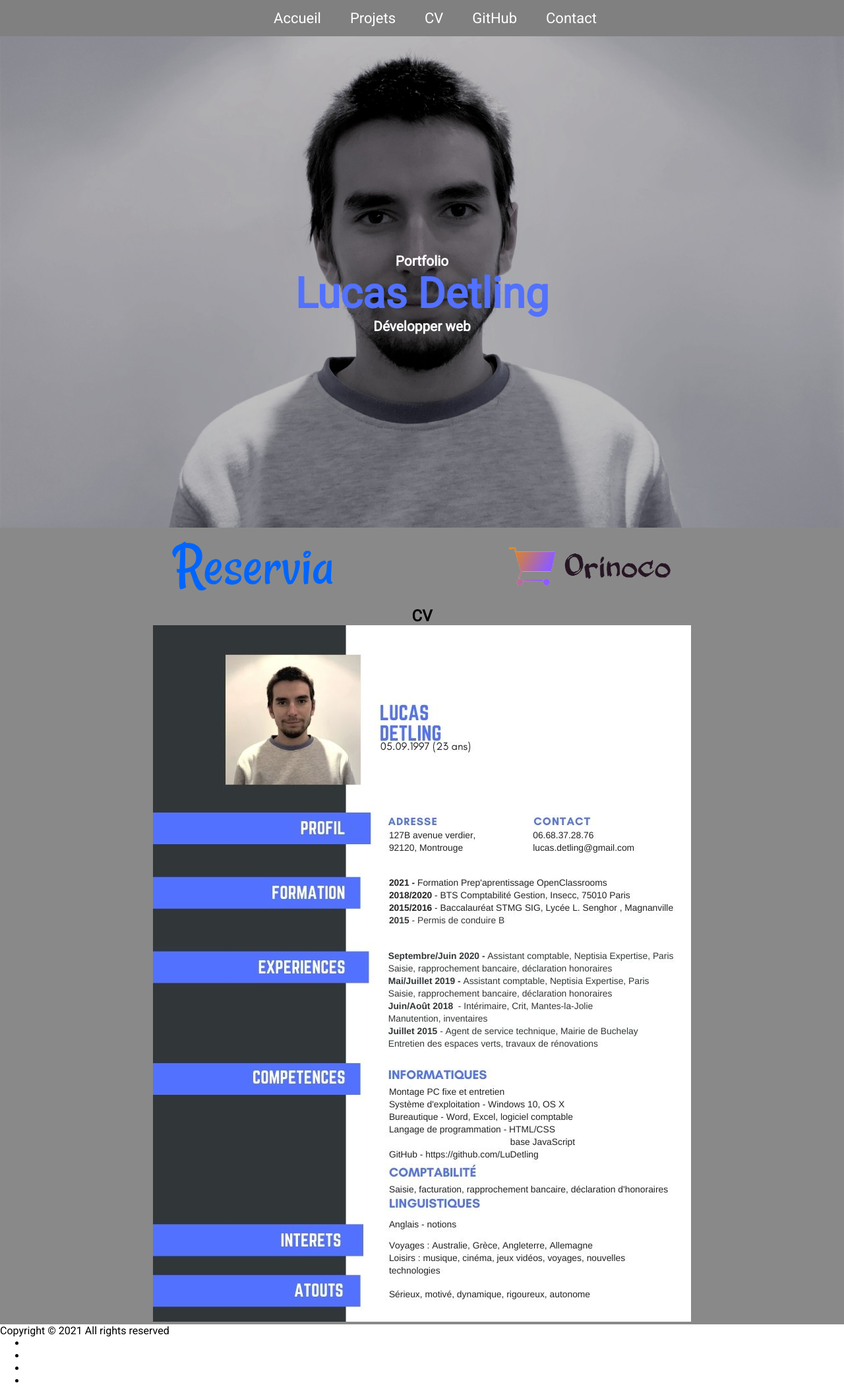
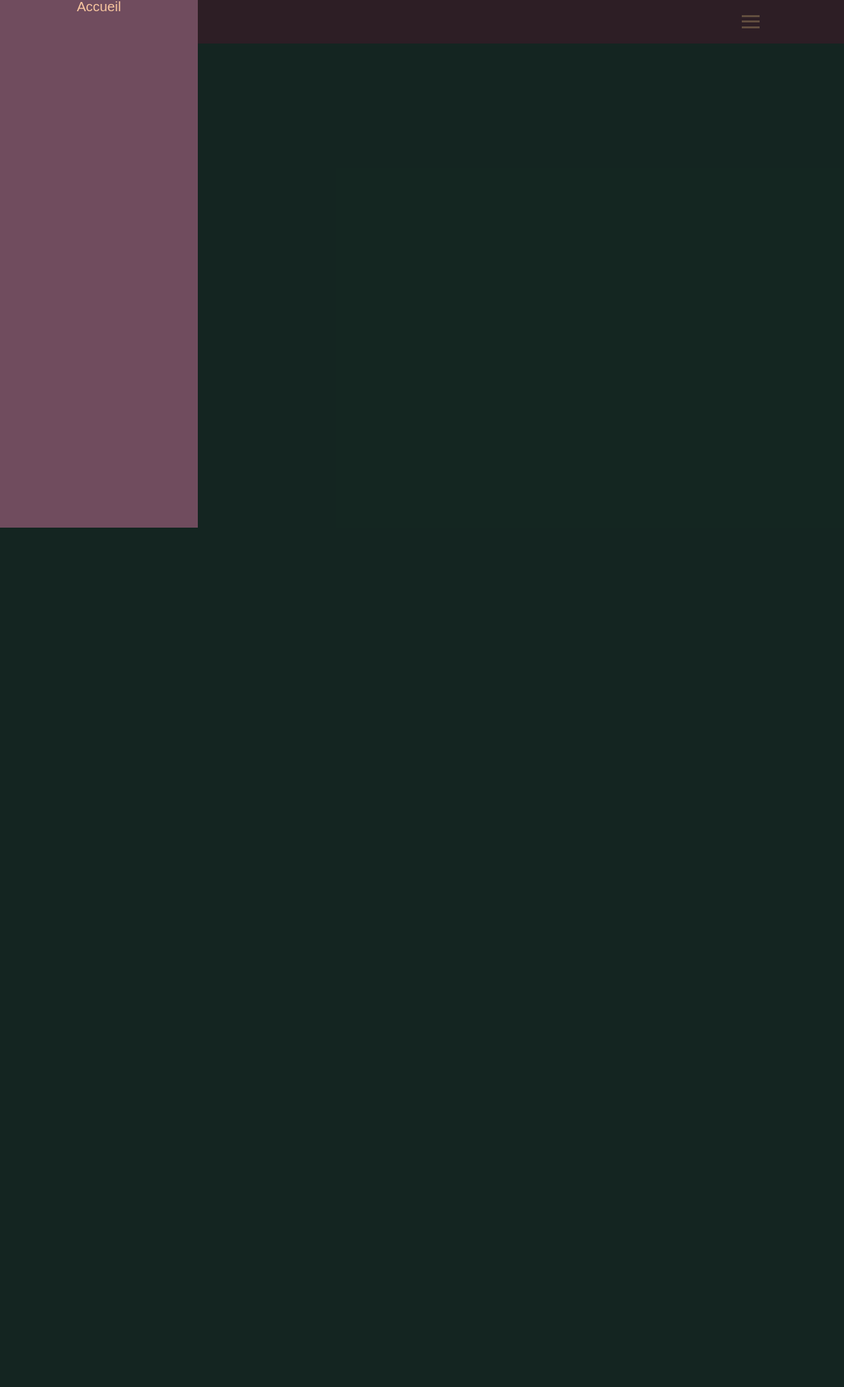
Before and after one commit to LuDetling/Portfolio, a PHP site: page / in a window 1280 px wide. Shown: the whole page at 66% size. After the commit the page ends 800 px from the top, so only its background shows below. Run offline with PHP 8.4, Linux system fonts and the light colour scheme.

Commit message:
mise en place + navbar

```diff
--- a/css/style.css
+++ b/css/style.css
@@ -1,83 +1,160 @@
-* {
-    font-family: "roboto", sans-serif;
-    margin: 0;
+/* http://meyerweb.com/eric/tools/css/reset/
+   v2.0 | 20110126
+   License: none (public domain)
+*/
+html, body, div, span, applet, object, iframe,
+h1, h2, h3, h4, h5, h6, p, blockquote, pre,
+a, abbr, acronym, address, big, cite, code,
+del, dfn, em, img, ins, kbd, q, s, samp,
+small, strike, strong, sub, sup, tt, var,
+b, u, i, center,
+dl, dt, dd, ol, ul, li,
+fieldset, form, label, legend,
+table, caption, tbody, tfoot, thead, tr, th, td,
+article, aside, canvas, details, embed,
+figure, figcaption, footer, header, hgroup,
+menu, nav, output, ruby, section, summary,
+time, mark, audio, video {
+  margin: 0;
+  padding: 0;
+  border: 0;
+  font-size: 100%;
+  font: inherit;
+  vertical-align: baseline;
 }
 
-/* HEADER */
-
-.header {
-    position: fixed;
-    z-index: 100;
-    width: 100%;
-    text-align: center;
-    color: #ffffff;
-    padding: 15px 0;
-    transition: 1.5s;
+/* HTML5 display-role reset for older browsers */
+article, aside, details, figcaption, figure,
+footer, header, hgroup, menu, nav, section {
+  display: block;
 }
 
-.backgroundHeader {
-    background: #808080;
-    color: #ffffff;
+body {
+  line-height: 1;
 }
 
-.header a {
-    color: inherit;
-    text-decoration: none;
+ol, ul {
+  list-style: none;
 }
 
-.navigation a {
-    margin-left: 40px;
-    font-size: 22px;
+blockquote, q {
+  quotes: none;
 }
 
-/* MAIN */
-
-main {
-    background: #898989;
+blockquote:before, blockquote:after,
+q:before, q:after {
+  content: "";
+  content: none;
 }
 
-/* PRESENTATION */
-
-.presentation {
-    background: url("../img/IMG_0124noir.jpg") center / cover no-repeat fixed;
-    height: 100vh;
+table {
+  border-collapse: collapse;
+  border-spacing: 0;
 }
 
-.description {
-    text-align: center;
-    color: #ffffff;
-    padding-top: 30%;
+nav {
+  color: #f7c59f;
+  background-color: #704c5e;
+  padding: 0.6rem 0;
+}
+nav .content {
+  width: 80%;
+  margin: auto;
+  display: flex;
+  align-items: center;
+  justify-content: space-between;
+}
+nav .content .logo {
+  font-size: 1.3rem;
+  color: #f7c59f;
+  display: block;
+  width: fit-content;
+  text-decoration: none;
+}
+nav .content .logo p {
+  transition: 0.3s;
+}
+nav .content .logo p:last-child {
+  margin: 0px;
+  padding-top: 0.3rem;
+}
+nav .content .logo:hover p:last-child {
+  margin-left: 1rem;
+}
+nav .content .burger-menu {
+  position: relative;
+  width: 27px;
+  height: 19px;
+}
+nav .content .burger-menu .hamburger {
+  background-color: #f7c59f;
+  transition: 0.3s ease-in-out;
+  width: 100%;
+  height: 3px;
+  position: absolute;
+}
+nav .content .burger-menu .menu-mid {
+  top: 8px;
+}
+nav .content .burger-menu .menu-top {
+  top: 0;
+}
+nav .content .burger-menu .menu-bottom {
+  top: 17px;
+}
+nav .content .burger-menu:hover .menu-top, nav .content .burger-menu:focus .menu-top {
+  transform: rotate(45deg);
+  top: 8px;
+}
+nav .content .burger-menu:hover .menu-mid, nav .content .burger-menu:focus .menu-mid {
+  transform: rotate(-180deg);
+  opacity: 0;
+}
+nav .content .burger-menu:hover .menu-bottom, nav .content .burger-menu:focus .menu-bottom {
+  transform: rotate(-45deg);
+  top: 8px;
+}
+nav .menu-background-close {
+  transition: 0.5s ease-in;
+  width: 0;
+  height: 100vh;
+  overflow: hidden;
+  position: absolute;
+  top: 0;
+  left: 0;
+}
+nav .menu-background-close .menu {
+  position: absolute;
+  top: 0;
+  z-index: 2;
+  width: 300px;
+  background-color: #704c5e;
+  height: 100%;
+}
+nav .menu-background-close .menu a {
+  color: #f7c59f;
+  text-decoration: none;
+  font-size: 1.3rem;
+  display: block;
+  text-align: center;
+  width: 100%;
+}
+nav .menu-background-close .background {
+  width: 100%;
+  position: absolute;
+  top: 0;
+  right: 0;
+  height: 100%;
+  background-color: rgba(0, 0, 0, 0.6);
+}
+nav .menu-background-open {
+  width: 100vw;
 }
 
-.description h3 {
-    font-size: 1.3rem;
+body {
+  background-color: #315e52;
+  font-family: Arial, Helvetica, sans-serif;
+  overflow-x: hidden;
 }
 
-.description h1 {
-    font-size: 4rem;
-    color: #5271ff;
-}
-
-
-/* CV */
-
-.cv {
-    width: 100%;
-    text-align: center;
-}
-
-/* VITRINE */
-
-.vitrine {
-    display: flex;
-    align-items: center;
-    justify-content: space-around;
-    width: 80%;
-    margin: auto;
-}
-
-.vitrine img {
-    width: 250px;
-}
-
-/* FOOTER */
+/*# sourceMappingURL=style.css.map */
--- a/index.html
+++ b/index.html
@@ -1,68 +1,32 @@
 <!DOCTYPE html>
-<html lang="fr">
-
-<head>
-    <meta charset="UTF-8">
-    <meta http-equiv="X-UA-Compatible" content="IE=edge">
-    <meta name="viewport" content="width=device-width, initial-scale=1.0">
-    <link rel="stylesheet" href="css/style.css">
-    <link rel="preconnect" href="https://fonts.gstatic.com">
-    <link href="https://fonts.googleapis.com/css2?family=Roboto&display=swap" rel="stylesheet">
-    <title>Portfolio Lucas Detling</title>
-</head>
-
-<body>
-
-    <!-- HEADER -->
-
-    <header class="header">
-        <nav class="navigation">
-            <a href="index.html">Accueil</a>
-            <a href="#projets">Projets</a>
-            <a href="#cv">CV</a>
-            <a href="#">GitHub</a>
-            <a href="#">Contact</a>
-        </nav>
-    </header>
-
-    <!-- PRESENTATION -->
-
-    <div class="presentation">
-        <div class="description">
-            <h3>Portfolio</h3>
-            <h1>Lucas Detling</h1>
-            <h3>Développer web</h3>
+<html lang="en">
+  <head>
+    <meta charset="UTF-8" />
+    <meta http-equiv="X-UA-Compatible" content="IE=edge" />
+    <meta name="viewport" content="width=device-width, initial-scale=1.0" />
+    <link rel="stylesheet" href="css/style.css" />
+    <title>Portfolio</title>
+  </head>
+  <body>
+    <nav>
+      <div class="content">
+        <a href="#" class="logo">
+          <p>Lucas</p>
+          <p>Detling</p>
+        </a>
+        <a href="#" class="burger-menu">
+          <div class="hamburger menu-top"></div>
+          <div class="hamburger menu-mid"></div>
+          <div class="hamburger menu-bottom"></div>
+        </a>
+      </div>
+      <div class="menu-background-open menu-background-close">
+        <div class="menu">
+          <a href="#">Accueil</a>
         </div>
-    </div>
-
-    <main>
-
-        <!-- VITRINE -->
-
-        <article class="vitrine" id="projets">
-            <a href="https://ludetling.github.io/LucasDetling_2_22022021/" target="_blank"><img src="img/Reservia.svg" alt=""></a>
-            <a href="#"><img src="img/orinoco.png" alt=""></a>
-        </article>
-
-
-        <!-- CV -->
-
-        <article class="cv" id="cv">
-            <h1>CV</h1>
-            <a href="img/Copie de lucasdetling.pdf" target="_blank"><img src="img/CV.jpg" alt=""></a>
-        </article>
-
-
-    </main>
-    <footer class="footer">
-        <p>Copyright © 2021 All rights reserved</p>
-        <ul>
-            <li></li>
-            <li></li>
-            <li></li>
-            <li></li>
-        </ul>
-    </footer>
-</body>
-<script src="js/app.js"></script>
+        <div class="background"></div>
+      </div>
+    </nav>
+  </body>
+  <script type="text/javascript" src="js/app.js"></script>
 </html>
--- a/js/app.js
+++ b/js/app.js
@@ -1,18 +1,20 @@
-const header = document.querySelector(".header");
-console.log(header.classList);
-window.addEventListener("scroll", (e) => {
+const backgroundClose = document.querySelector(".menu-background-close");
 
-    // console.log(window.innerHeight);
-    // console.log(window.scrollY);
-    // console.log(document.body.offsetHeight);
+const closeMenu = () => {
+  const background = document.querySelector(
+    ".menu-background-close .background"
+  );
+  background.addEventListener("click", (e) => {
+    backgroundClose.classList.remove("menu-background-open");
+  });
+};
 
-    scrollValue = (window.innerHeight + window.scrollY) / (document.body.offsetHeight)
+const openMenu = () => {
+  const hamburger = document.querySelector(".burger-menu");
+  hamburger.addEventListener("click", (e) => {
+    backgroundClose.classList.add("menu-background-open");
+  });
+};
 
-    if(scrollValue > 0.54){
-        header.classList.add("backgroundHeader");
-    } else {
-        header.classList.remove("backgroundHeader")
-    }
-
-    console.log(scrollValue);
-})
+closeMenu();
+openMenu();
--- /dev/null
+++ b/scss/colors.scss
@@ -0,0 +1,3 @@
+$primary: #315e52;
+$secondary: #704c5e;
+$tertiairy: #f7c59f;
--- /dev/null
+++ b/scss/navbar.scss
@@ -0,0 +1,103 @@
+nav {
+  color: $tertiairy;
+  background-color: $secondary;
+  padding: 0.6rem 0;
+  .content {
+    width: 80%;
+    margin: auto;
+    display: flex;
+    align-items: center;
+    justify-content: space-between;
+    .logo {
+      font-size: 1.3rem;
+      color: $tertiairy;
+      display: block;
+      width: fit-content;
+      text-decoration: none;
+      p {
+        transition: 0.3s;
+      }
+      p:last-child {
+        margin: 0px;
+        padding-top: 0.3rem;
+      }
+      &:hover {
+        p:last-child {
+          margin-left: 1rem;
+        }
+      }
+    }
+    .burger-menu {
+      position: relative;
+      width: 27px;
+      height: 19px;
+      .hamburger {
+        background-color: $tertiairy;
+        transition: 0.3s ease-in-out;
+        width: 100%;
+        height: 3px;
+        position: absolute;
+      }
+      .menu-mid {
+        top: 8px;
+      }
+      .menu-top {
+        top: 0;
+      }
+      .menu-bottom {
+        top: 17px;
+      }
+      &:hover,
+      &:focus {
+        .menu-top {
+          transform: rotate(45deg);
+          top: 8px;
+        }
+        .menu-mid {
+          transform: rotate(-180deg);
+          opacity: 0;
+        }
+        .menu-bottom {
+          transform: rotate(-45deg);
+          top: 8px;
+        }
+      }
+    }
+  }
+  .menu-background-close {
+    transition: 0.5s ease-in;
+    width: 0;
+    height: 100vh;
+    overflow: hidden;
+    position: absolute;
+    top: 0;
+    left: 0;
+    .menu {
+      position: absolute;
+      top: 0;
+      z-index: 2;
+      width: 300px;
+      background-color: $secondary;
+      height: 100%;
+      a {
+        color: $tertiairy;
+        text-decoration: none;
+        font-size: 1.3rem;
+        display: block;
+        text-align: center;
+        width: 100%;
+      }
+    }
+    .background {
+      width: 100%;
+      position: absolute;
+      top: 0;
+      right: 0;
+      height: 100%;
+      background-color: rgba($color: #000000, $alpha: 0.6);
+    }
+  }
+  .menu-background-open {
+    width: 100vw;
+  }
+}
--- /dev/null
+++ b/scss/reset.scss
@@ -0,0 +1,48 @@
+/* http://meyerweb.com/eric/tools/css/reset/
+   v2.0 | 20110126
+   License: none (public domain)
+*/
+
+html, body, div, span, applet, object, iframe,
+h1, h2, h3, h4, h5, h6, p, blockquote, pre,
+a, abbr, acronym, address, big, cite, code,
+del, dfn, em, img, ins, kbd, q, s, samp,
+small, strike, strong, sub, sup, tt, var,
+b, u, i, center,
+dl, dt, dd, ol, ul, li,
+fieldset, form, label, legend,
+table, caption, tbody, tfoot, thead, tr, th, td,
+article, aside, canvas, details, embed,
+figure, figcaption, footer, header, hgroup,
+menu, nav, output, ruby, section, summary,
+time, mark, audio, video {
+	margin: 0;
+	padding: 0;
+	border: 0;
+	font-size: 100%;
+	font: inherit;
+	vertical-align: baseline;
+}
+/* HTML5 display-role reset for older browsers */
+article, aside, details, figcaption, figure,
+footer, header, hgroup, menu, nav, section {
+	display: block;
+}
+body {
+	line-height: 1;
+}
+ol, ul {
+	list-style: none;
+}
+blockquote, q {
+	quotes: none;
+}
+blockquote:before, blockquote:after,
+q:before, q:after {
+	content: '';
+	content: none;
+}
+table {
+	border-collapse: collapse;
+	border-spacing: 0;
+}
--- /dev/null
+++ b/scss/style.scss
@@ -0,0 +1,9 @@
+@import "reset";
+@import "colors";
+@import "navbar";
+
+body {
+  background-color: $primary;
+  font-family: Arial, Helvetica, sans-serif;
+  overflow-x: hidden;
+}
```
Also changed, not shown: 1 other file.
